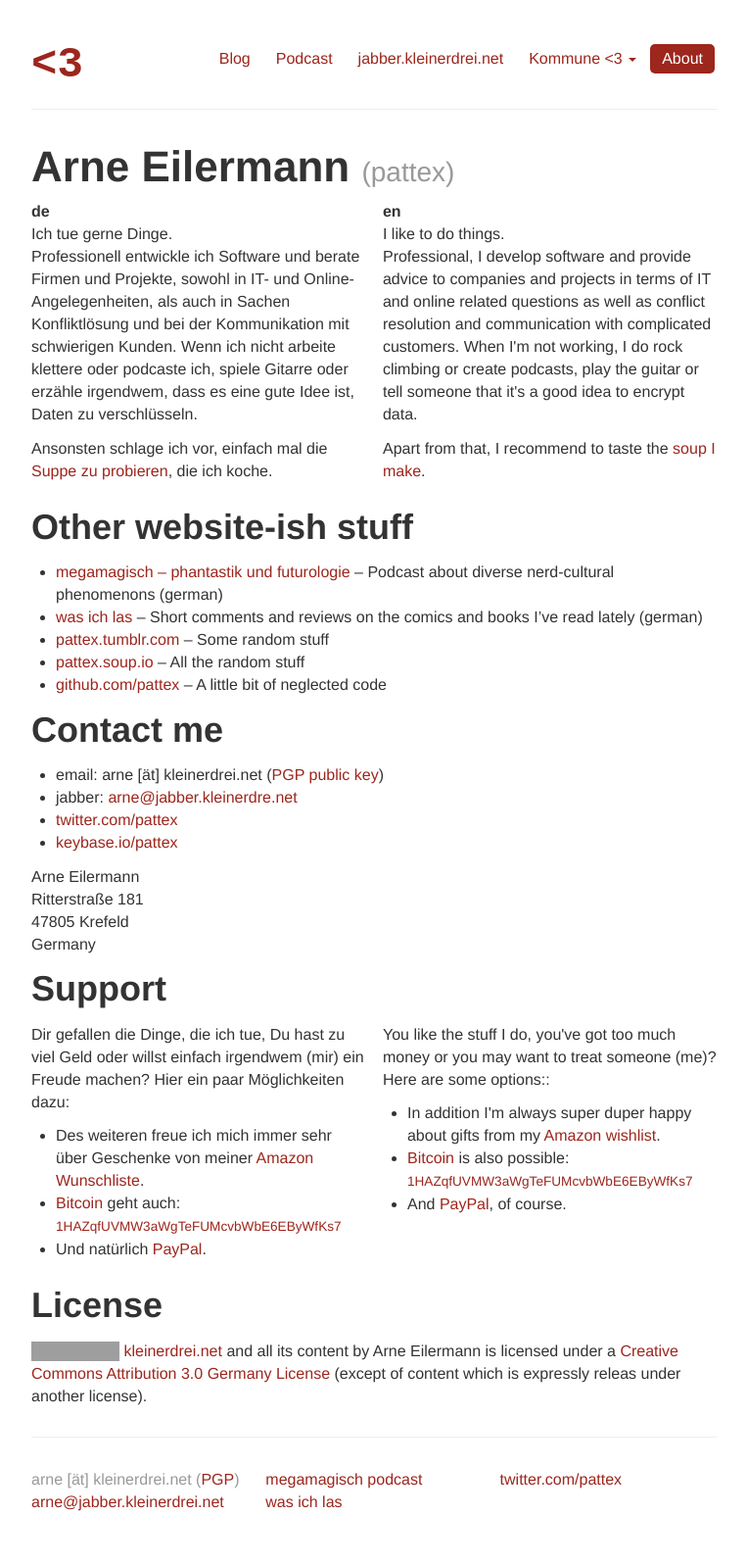
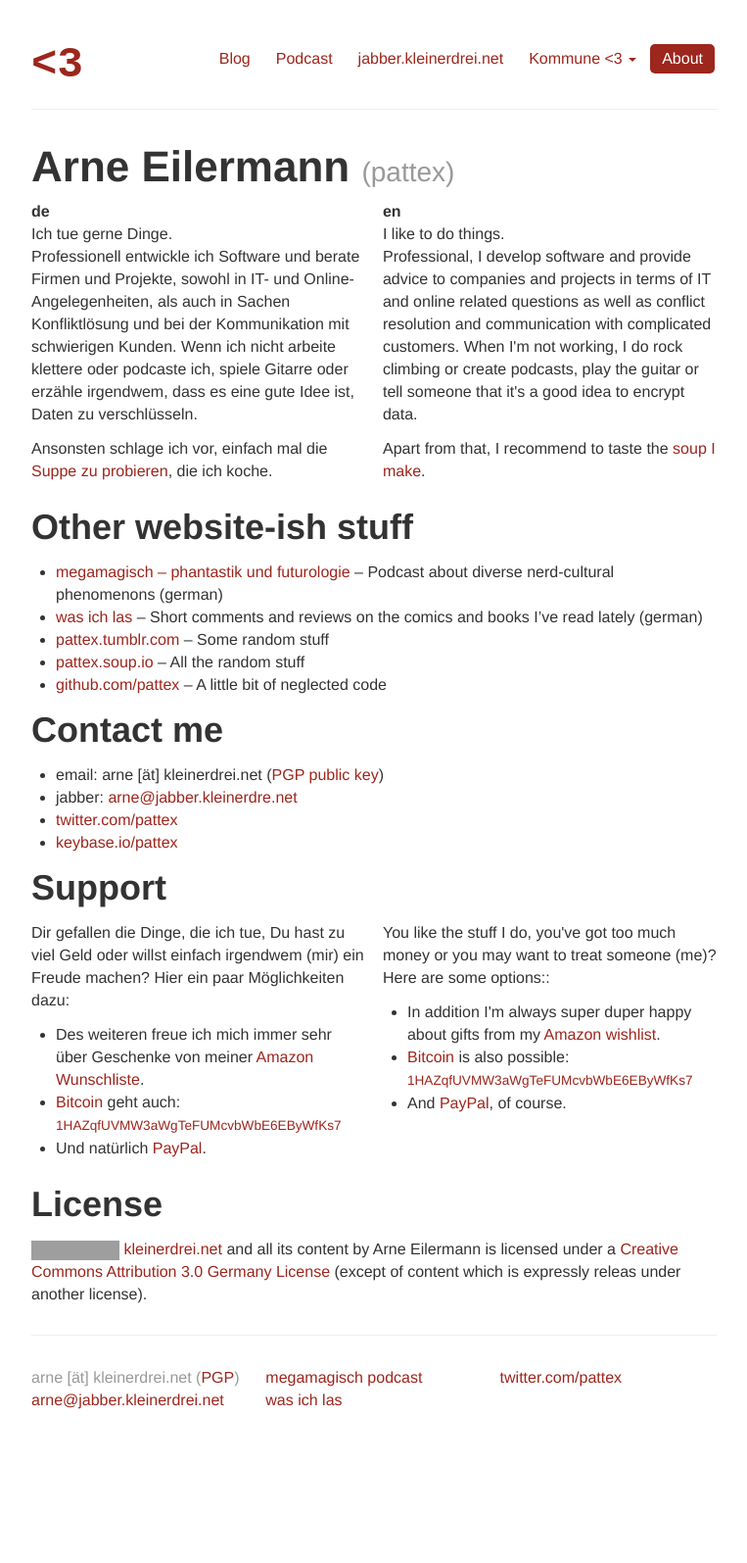
Before and after one commit to pattex/kleinerdrei.net, a Jekyll site: the page built from about.md, in a window 1280 px wide. Shown: the whole page at 98% size, without its empty margins (258-1021 px from the left). Built offline with Jekyll 4.4.1, drawn with Linux system fonts in a browser that asks for light colours; after the commit the page ends 1492 px from its top, so only the background shows below that; grey boxes are pictures that could not be loaded.

Commit message:
Removed old address.

```diff
--- a/about.md
+++ b/about.md
@@ -42,11 +42,6 @@ title: About Arne Eilermann
 * [twitter.com/pattex](https://twitter.com/pattex/)
 * [keybase.io/pattex](https://keybase.io/pattex)
 
-Arne Eilermann
-Ritterstraße 181
-47805 Krefeld
-Germany
-
 ## Support
 
 <div class="row-fluid">
```
